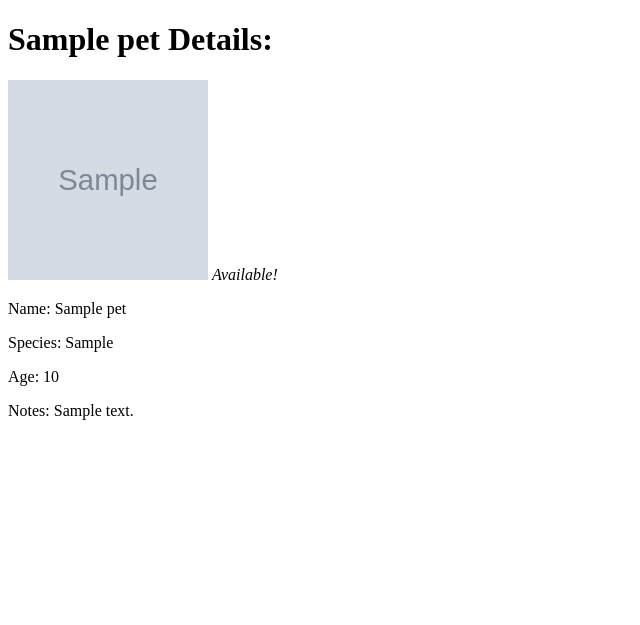
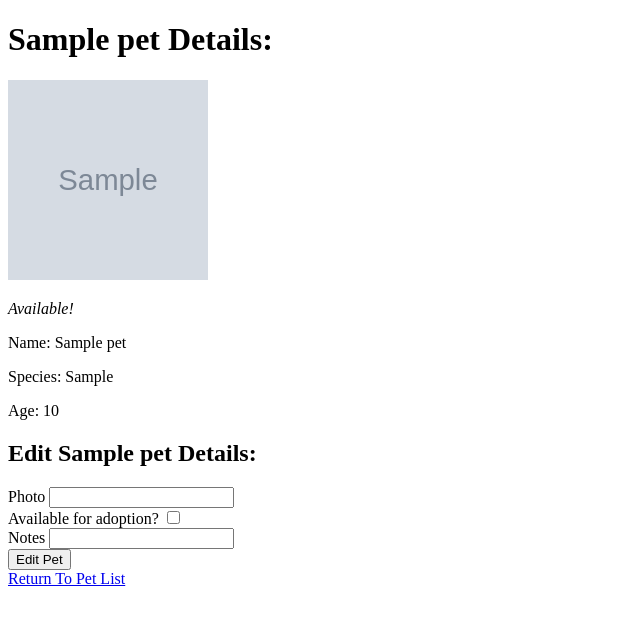
Before and after one commit to jinniaflyer450/Jins-Unit-24.1-Exercises, a Flask app: template templates/detailsandedit.html in a window 1280 px wide. Shown: the top 625 px of the page, without its empty margins (0-640 px from the left). Run offline with Flask 2, Linux system fonts and the light colour scheme; the template is opened without the code that fills it: values that come from a table or form of the project are taken from there, others are empty; tables that the repository leaves empty hold one stand-in row (values such as "Sample post"); grey boxes marked "Sample" are stand-in pictures.

Commit message:
completed '/<int:pet_id>' route.

```diff
--- a/app.py
+++ b/app.py
@@ -58,3 +58,19 @@ def add_pet():
 def pet_details_and_edit(pet_id):
     """A view function that returns a page with details for the pet in the database with the id of pet_id and
     a form to edit this pet's details on a GET request. On a POST request, this view function submits the form."""
+    pet = Pet.query.get(pet_id)
+    pet_for_form = {"picture": pet.photo_url, "notes": pet.notes, "availability": pet.availability}
+    form = EditPetForm(obj=pet_for_form)
+    if form.validate_on_submit():
+        pet.availability = form.availability.data
+        if form.picture.data == '':
+            pet.photo_url = url_for('static', filename="no_image.png")
+        else:
+            pet.photo_url = form.picture.data
+        pet.notes = form.notes.data
+        db.session.add(pet)
+        db.session.commit()
+        flash(f"Edited pet named {pet.name}.")
+        return redirect(f'/{pet.id}')
+    else:
+        return render_template('detailsandedit.html', pet=pet, form=form)
--- a/forms.py
+++ b/forms.py
@@ -13,10 +13,13 @@ class AddPetForm(FlaskForm):
     species = SelectField("Species", choices=[("cat", "cat"), ("dog", "dog"), ("porcupine", "porcupine")],
     validators=[AnyOf(["dog", "cat", "porcupine"])])
     availability = BooleanField("Available for adoption?")
-    picture = StringField("Photo", validators=[Optional(), URL("Photo source must be a URL.")])
+    picture = StringField("Photo", validators=[Optional(), URL(message="Photo source must be a URL.")])
     age = FloatField("Age (between 0 and 30)",
     validators=[Optional(), NumberRange(min=0, max=30, message="Age must be between 0 and 30 years old.")])
     notes = StringField("Notes", validators=[Optional()])
 
 class EditPetForm(FlaskForm):
     """A form for editing a pet that is already in the adoption website's database."""
+    picture = StringField("Photo", validators=[Optional(), URL(message="Photo source must be a URL.")])
+    availability = BooleanField("Available for adoption?")
+    notes = StringField("Notes", validators=[Optional()])
--- a/seed.py
+++ b/seed.py
@@ -12,7 +12,7 @@ def reset_database():
 def add_pets():
     fido = Pet(name="Fido", species="dog", availability=True)
     fifi = Pet(name="Fifi", species="cat", availability=False, age=2)
-    baxter = Pet(name="Baxter", species="turtle", availability=True, age=50)
+    baxter = Pet(name="Baxter", species="porcupine", availability=True, age=20)
 
     db.session.add_all([fido, fifi, baxter])
     db.session.commit()
--- a/templates/add.html
+++ b/templates/add.html
@@ -8,8 +8,14 @@
     <div>
         {{field.label}}
         {{field}}
+        {% if field.errors %}
+        {% for error in field.errors%}
+        {{error}}
+        {% endfor %}
+        {% endif %}
     </div>
     {% endfor %}
     <button>Add Pet</button>
 </form>
+<a href="/">Return to Pet List</a>
 {% endblock %}
--- a/templates/detailsandedit.html
+++ b/templates/detailsandedit.html
@@ -6,16 +6,30 @@
 <h1>{{pet.name}} Details:</h1>
 <img src="{{pet.photo_url}}" alt="{{pet.name}} the {{pet.species}}">
 {% if pet.availability == True %}
-<em>Available!</em>
+<p><em>Available!</em></p>
 {% else %}
-<em>Not available.</em>
+<p><em>Not available.</em></p>
 {% endif %}
 <p>Name: {{pet.name}}</p>
 <p>Species: {{pet.species}}</p>
 {% if pet.age != None %}
 <p>Age: {{pet.age}}</p>
 {% endif %}
-{% if pet.notes != None %}
-<p>Notes: {{pet.notes}}</p>
-{% endif %}
+
+<h2>Edit {{pet.name}} Details:</h2>
+<form action="/{{pet.id}}" method="POST">
+    {% for field in form %}
+    <div>
+        {{field.label}}
+        {{field}}
+        {% if field.errors %}
+        {% for error in field.errors%}
+        {{error}}
+        {% endfor %}
+        {% endif %}
+    </div>
+    {% endfor %}
+    <button>Edit Pet</button>
+</form>
+<a href="/">Return To Pet List</a>
 {% endblock %}
--- a/templates/showlist.html
+++ b/templates/showlist.html
@@ -9,9 +9,9 @@
     {% for pet in pets %}
     <li>
         {% if pet.availability == True%}
-        <h3>{{pet.name}}--Available</h3>
+        <h3><a href="/{{pet.id}}">{{pet.name}}--Available</a></h3>
         {% else %}
-        <h3>{{pet.name}}--Unavailable</h3>
+        <h3><a href="/{{pet.id}}">{{pet.name}}--Unavailable</a></h3>
         {% endif %}
         <img src="{{pet.photo_url}}" alt="{{pet.name}} the {{pet.species}}.">
     </li>
```
